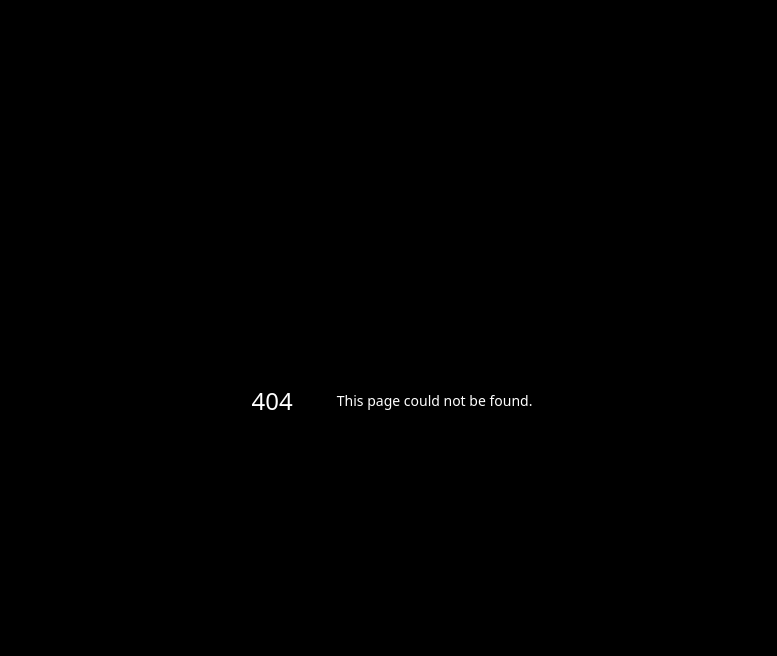
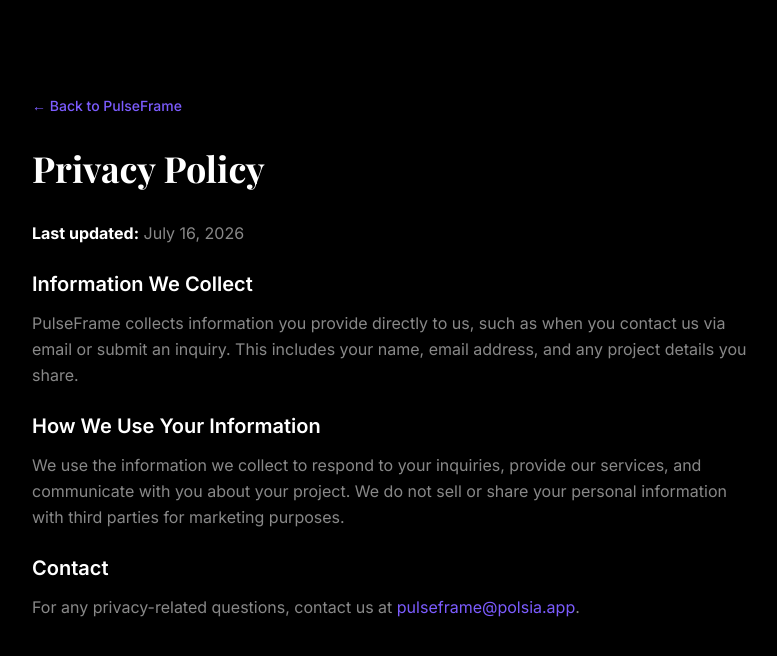
Before and after one commit to sibekohjabu-tech/Pulse-Frame-, a Next.js app: page /privacy in a window 1280 px wide. Before the commit this address had no page. Shown: the top 656 px of the page, without its empty margins (248-1025 px from the left). Built offline with nearby package versions, Linux system fonts and the light colour scheme; a web font is replaced by a local one.

Commit message:
feat: add app/privacy/page.tsx

```diff
--- /dev/null
+++ b/app/privacy/page.tsx
@@ -0,0 +1,59 @@
+import Link from "next/link";
+
+export default function Privacy() {
+  return (
+    <main className="min-h-screen bg-pulse-bg text-white px-6 py-24 max-w-3xl mx-auto">
+      <Link
+        href="/"
+        className="text-pulse-purple text-sm font-medium mb-8 block hover:underline"
+      >
+        ← Back to PulseFrame
+      </Link>
+      <h1 className="font-serif text-4xl font-bold mb-8">Privacy Policy</h1>
+      <div className="space-y-6 text-pulse-muted leading-relaxed">
+        <p>
+          <strong className="text-white">Last updated:</strong>{" "}
+          {new Date().toLocaleDateString("en-US", {
+            month: "long",
+            day: "numeric",
+            year: "numeric",
+          })}
+        </p>
+        <section>
+          <h2 className="text-white text-xl font-semibold mb-3">
+            Information We Collect
+          </h2>
+          <p>
+            PulseFrame collects information you provide directly to us, such as
+            when you contact us via email or submit an inquiry. This includes
+            your name, email address, and any project details you share.
+          </p>
+        </section>
+        <section>
+          <h2 className="text-white text-xl font-semibold mb-3">
+            How We Use Your Information
+          </h2>
+          <p>
+            We use the information we collect to respond to your inquiries,
+            provide our services, and communicate with you about your project.
+            We do not sell or share your personal information with third parties
+            for marketing purposes.
+          </p>
+        </section>
+        <section>
+          <h2 className="text-white text-xl font-semibold mb-3">Contact</h2>
+          <p>
+            For any privacy-related questions, contact us at{" "}
+            <a
+              href="mailto:pulseframe@polsia.app"
+              className="text-pulse-purple hover:underline"
+            >
+              pulseframe@polsia.app
+            </a>
+            .
+          </p>
+        </section>
+      </div>
+    </main>
+  );
+}
```
